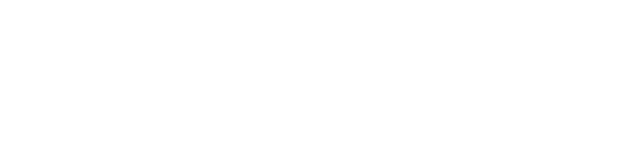
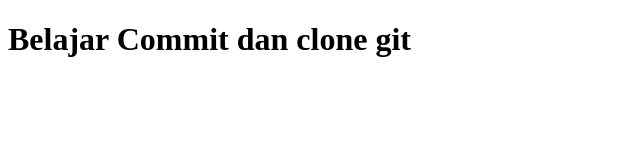
Before and after one commit to iyasz/belajar-Clone, a plain HTML site: page index.html in a window 1280 px wide. Shown: the whole page, without its empty margins (0-640 px from the left). Drawn offline with Linux system fonts and the light colour scheme.

Commit message:
menambah h1 di html

```diff
--- a/index.html
+++ b/index.html
@@ -7,6 +7,6 @@
     <title>Document</title>
 </head>
 <body>
-
+    <h1>Belajar Commit dan clone git</h1>
 </body>
 </html>
```
